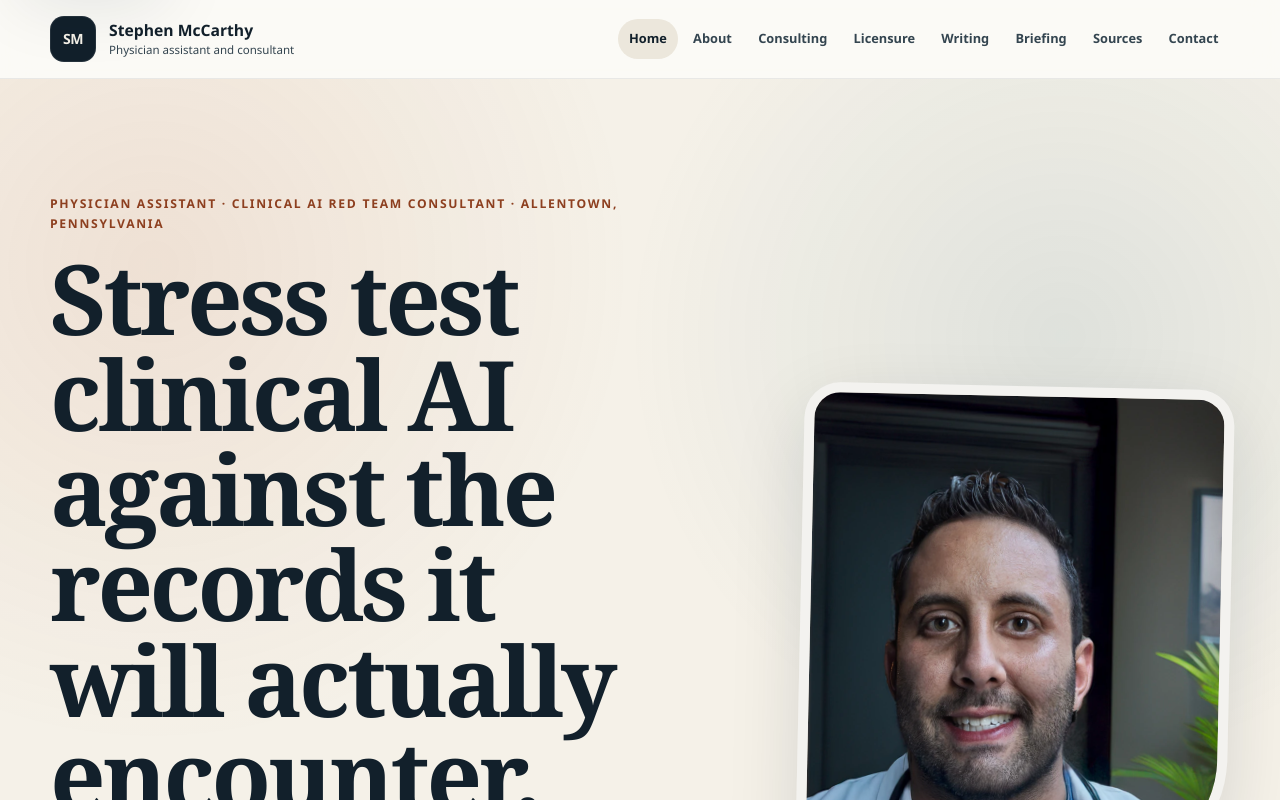
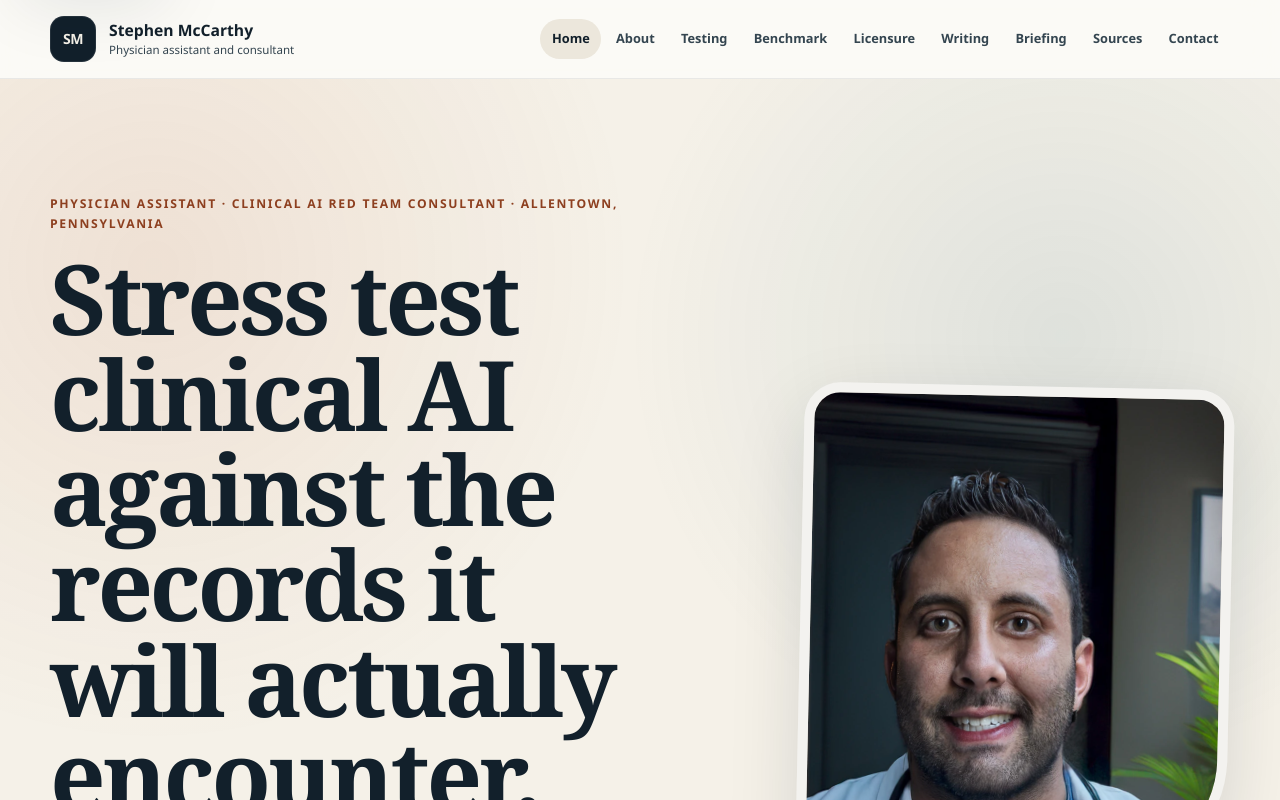
Before and after one commit to mccarthys11145-del/personal-website-2, a Next.js app: page / in a window 1280 px wide. Shown: the top 800 px of the page. Built offline with nearby package versions, Linux system fonts and the light colour scheme.

Commit message:
Add benchmark route to main navigation

```diff
--- a/components/header.tsx
+++ b/components/header.tsx
@@ -7,7 +7,8 @@ import { useState } from "react"
 const navigation = [
   { href: "/", label: "Home" },
   { href: "/about", label: "About" },
-  { href: "/consulting", label: "Consulting" },
+  { href: "/consulting", label: "Testing" },
+  { href: "/psychworkflowbench", label: "Benchmark" },
   { href: "/professional-record", label: "Licensure" },
   { href: "/writing", label: "Writing" },
   { href: "/briefing/mental-health-theology", label: "Briefing" },
```
